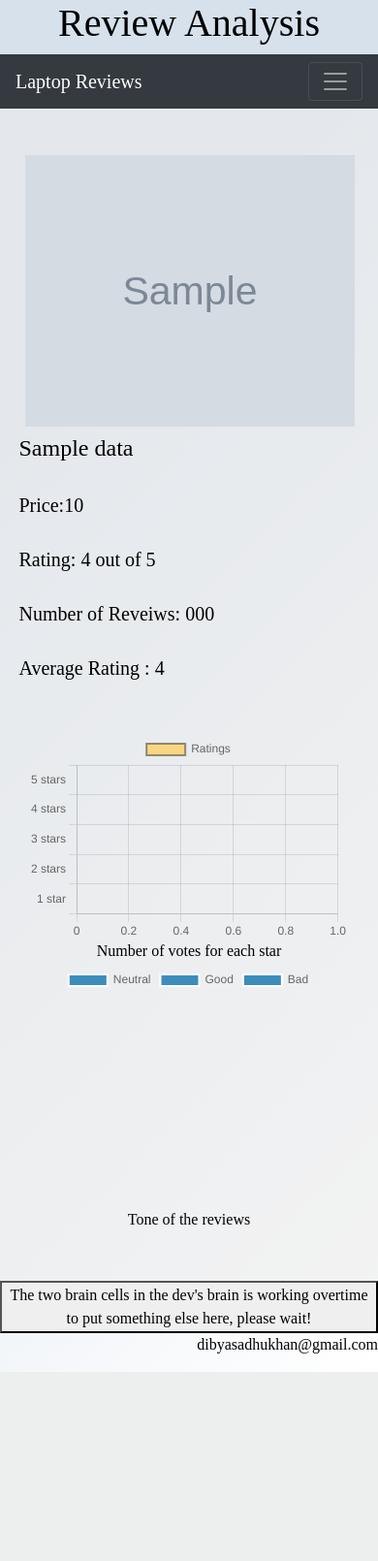
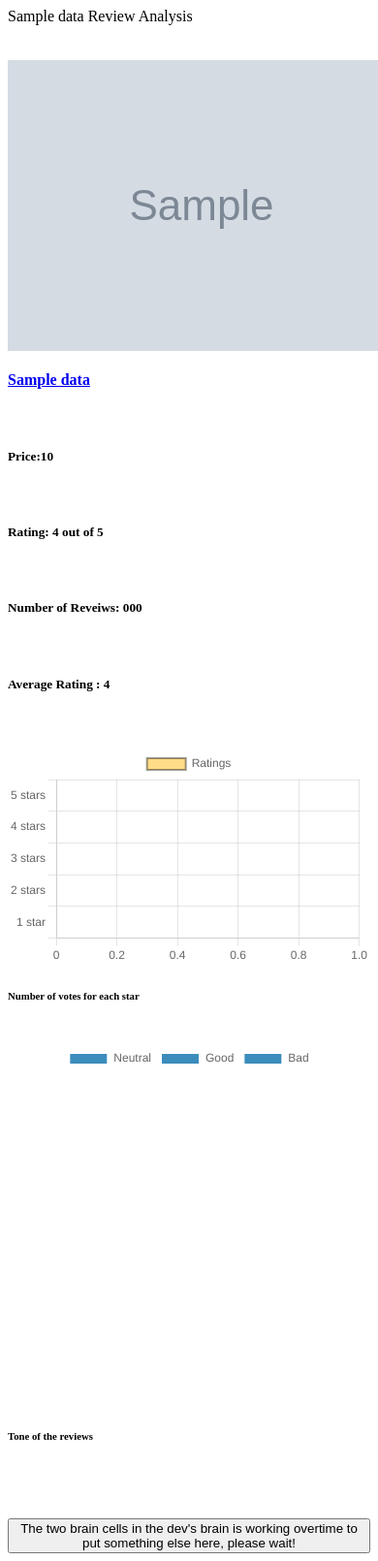
Before and after one commit to reviewiz/laptop_reviews_2021, a Django app: template templates/product.html in a window 390 px wide; the page is wider, and only the part inside the window is pictured. Shown: that part at 97% size. Before the commit the page ends 1415 px from the top of that part, so only its background shows below. Run offline with Django 3.2, Linux system fonts and the light colour scheme; the template is opened without the code that fills it: most values are stand-ins (such as "Sample title", 1, 10 or a date in 2020); grey boxes marked "Sample" are stand-in pictures; some libraries are stand-ins or nearby versions.

Commit message:
Update product.html

```diff
--- a/templates/product.html
+++ b/templates/product.html
@@ -1,4 +1,4 @@
-{% extends 'base.html' %}
+
 <!-- page title-->
 {% block title %}
   {{data.Product_name}}
@@ -132,139 +132,4 @@
   </script>
 {% endblock %}
 {% block style %}
-<style>
-  @media (prefers-color-scheme: light) {
-    .main_div{
-      display:flex;
-      flex-direction:row;
-      color:black;
-      justify-content:center;
-      background-color: #eeeeee9e;
-    }
-    .product_link{
-      color: black;
-    }
-  }
-  /* Dark mode */
-  @media (prefers-color-scheme: dark) {
-    .main_div{
-      display:flex;
-      flex-direction:row;
-      justify-content:center;
-      color:white;
-      background-color: #333333be;
-    }
-    .product_link{
-      color: white;
-    }
-  }
-  .image_holder {
-    display:flex;
-    flex-direction:column;
-    justify-content:center;
-    padding-left:5%;
-    width: 35%;
-    align-self: flex-start;
-  }
-  .analysis{
-    display:flex;
-    flex-direction:row;
-    justify-content:left;
-    text-align:center;
-  }
-  .rat_chart{
-    height:15vw;
-    width:20vw;
-  }
-  .tone_chart{
-    height:20vw;
-    width:20vw;
-  }
-  .details_holder {
-    display:flex;
-    flex-direction:column;
-    padding-left:5%;
-    width: 65%;
-    text-align: left;
-  }
-  .products_details{
-    padding-top:2%;
-    /*height:50vw;*/
-    align-self: stretch;
-  }
-  .Product_image{
-      height: 280px;
-      width: 340px;
-  }
-  @media all and (max-width: 885px){
-    .main_div{
-      flex-direction:column;
-      justify-content:center;
-    }
-    .image_holder{
-      flex-direction:column;
-      width:100%;
-      padding-left:.5%;
-      margin: auto;
-      justify-content:center;
-    }
-    .image_div{
-      margin:auto;
-    }
-    .analysis{
-      margin:auto;
-     justify-content:center;
-    }
-    .rat_chart{
-      height:35vw;
-      width:50vw;
-    }
-    .tone_chart{
-      height:50vw;
-      width:50vw;
-    }
-    .details_holder {
-      flex-direction:column;
-      padding-left:0%;
-      width: 100%;
-      text-align: left;
-    }
-    .products_details{
-      width:90%;
-      margin:auto;
-    }
-    .rev_button{
-      margin:auto;
-    }
-  }
-  @media all and (max-width: 500px){
-    .rat_chart{
-      height:55vw;
-      width:85vw;
-    }
-    .tone_chart{
-      height:65vw;
-      width:85vw;
-    }
-    .details_holder {
-      flex-direction:column;
-      padding-left:0%;
-      width: 100%;
-      text-align: left;
-    }
-    .analysis{
-      display:flex;
-      flex-direction:column;
-      justify-content:center;
-      text-align:center;
-    }
-  }
-  @media all and (max-width: 350px){
-   .Product_image{
-      align: center;
-      height: 230px;
-      width: 280px;
-  }
-  }
-</style>
 {% endblock %}
```
